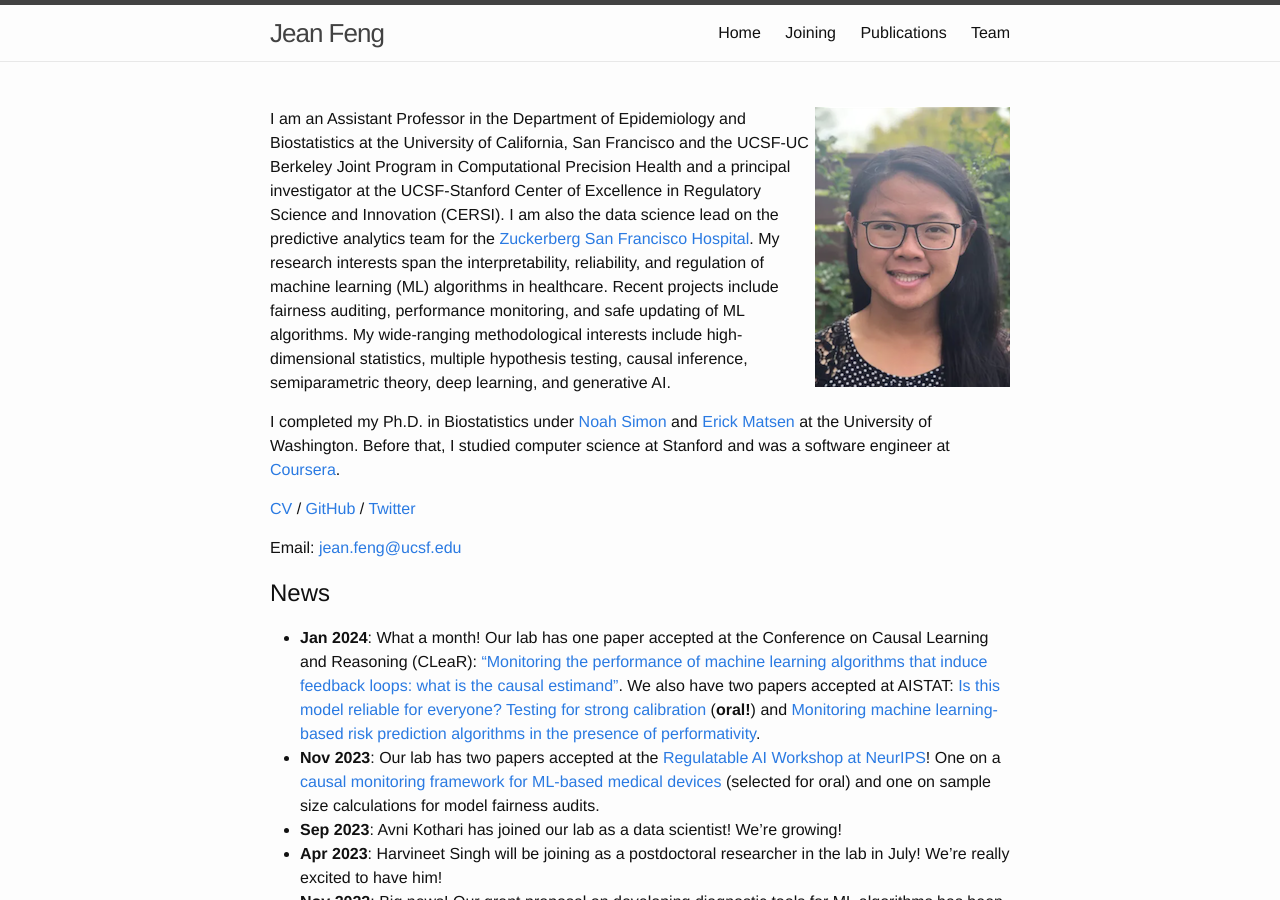
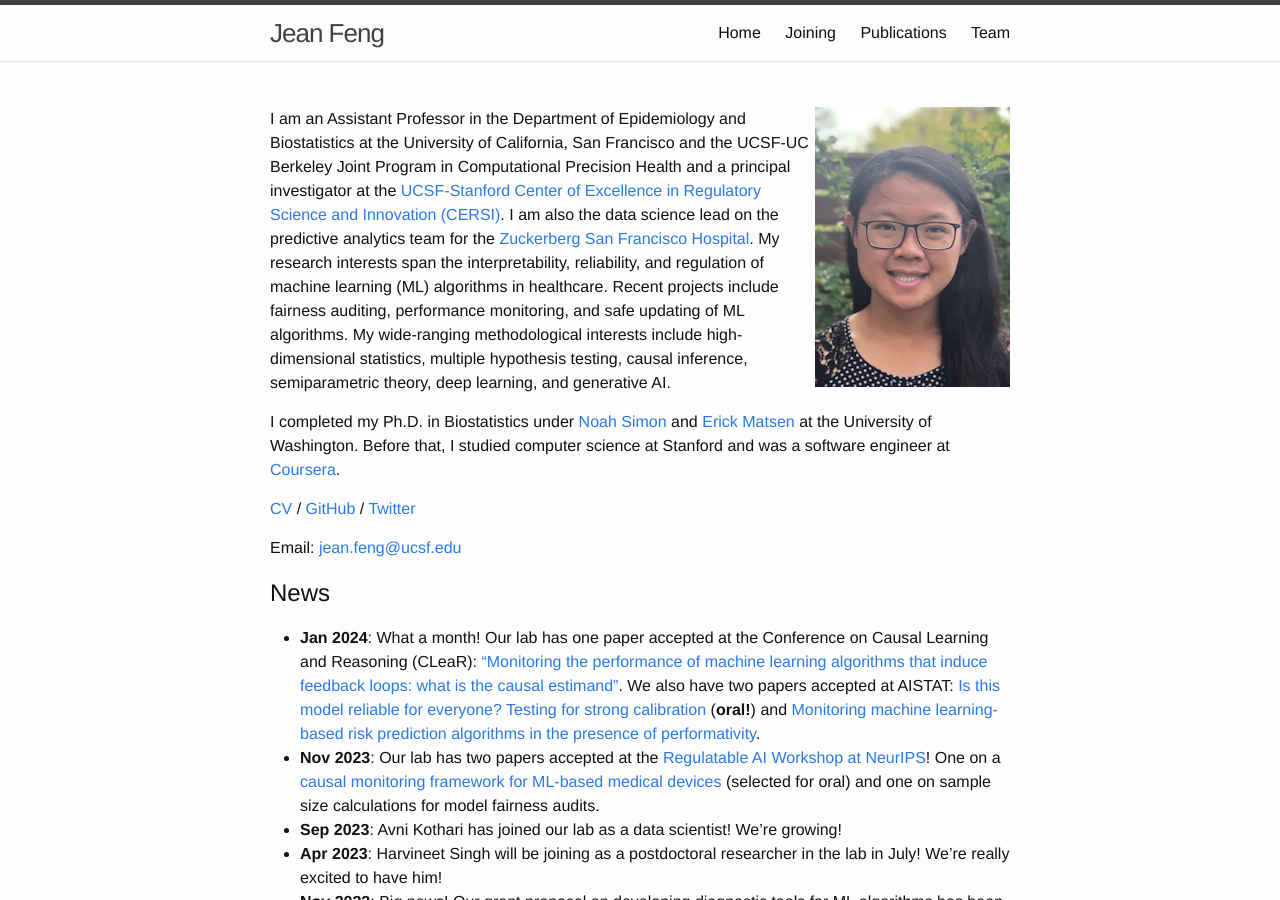
Before and after one commit to jjfeng/jjfeng.github.io, a Jekyll site: the page built from index.md, in a window 1280 px wide and 900 px high. Built offline with Jekyll 4.4.1, drawn with Linux system fonts in a browser that asks for light colours; some of the changed lines change nothing that is shown.

Commit message:
add links

```diff
--- a/index.md
+++ b/index.md
@@ -6,7 +6,7 @@ title: Home
 
 <img align="right" src="headshot.png" margin="50px" height="280px" onmouseover="this.src='pocky_new.png';" onmouseout="this.src='headshot.png';">
 
-I am an Assistant Professor in the Department of Epidemiology and Biostatistics at the University of California, San Francisco and the UCSF-UC Berkeley Joint Program in Computational Precision Health and a principal investigator at the UCSF-Stanford Center of Excellence in Regulatory Science and Innovation (CERSI).
+I am an Assistant Professor in the Department of Epidemiology and Biostatistics at the University of California, San Francisco and the UCSF-UC Berkeley Joint Program in Computational Precision Health and a principal investigator at the [UCSF-Stanford Center of Excellence in Regulatory Science and Innovation (CERSI)](https://pharm.ucsf.edu/cersi).
 I am also the data science lead on the predictive analytics team for the [Zuckerberg San Francisco Hospital](https://zuckerbergsanfranciscogeneral.org/).
 My research interests span the interpretability, reliability, and regulation of machine learning (ML) algorithms in healthcare.
 Recent projects include fairness auditing, performance monitoring, and safe updating of ML algorithms.
```
